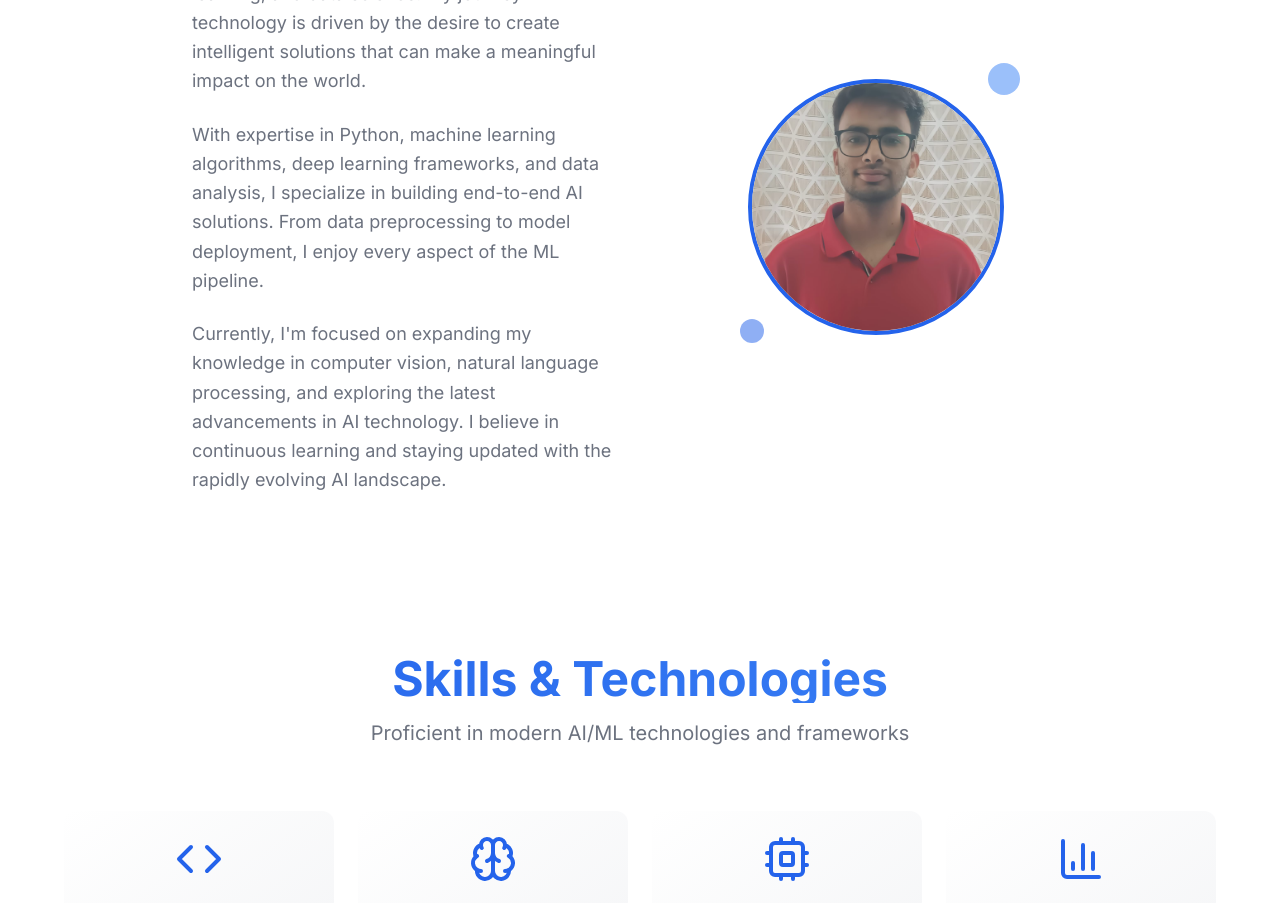
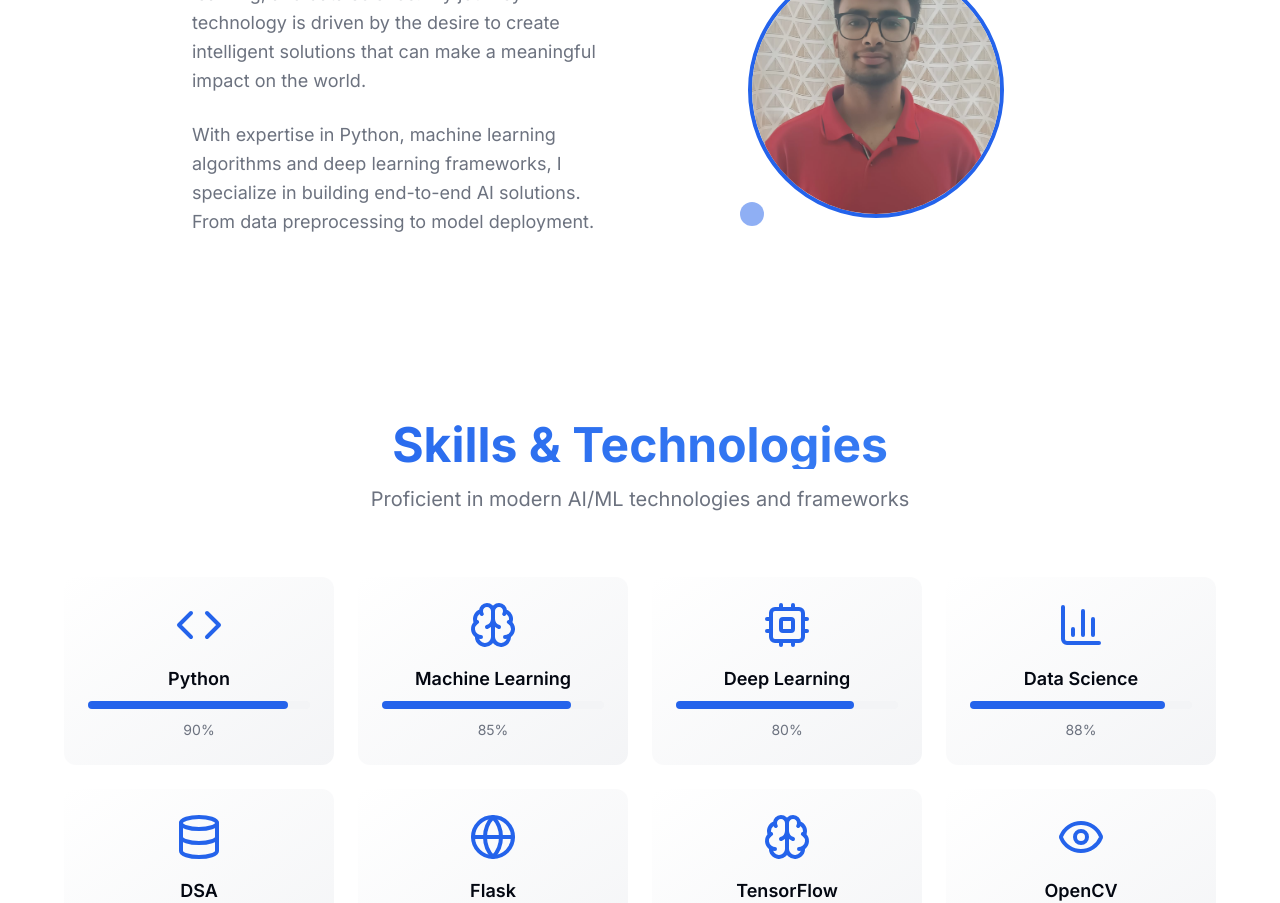
Before and after one commit to yogeshjain7/yogeshkothari-aiml-portfolio, a React (Vite) app: page / in a window 1280 px wide. Shown: the part 1040-1943 px from the top of the page. Built offline with nearby package versions, Linux system fonts and the light colour scheme.

Commit message:
Update AboutSection.tsx

```diff
--- a/src/components/AboutSection.tsx
+++ b/src/components/AboutSection.tsx
@@ -43,17 +43,11 @@ const AboutSection = () => {
               </p>
 
               <p className="text-lg text-muted-foreground leading-relaxed mb-6">
-                With expertise in Python, machine learning algorithms, deep learning frameworks,
-                and data analysis, I specialize in building end-to-end AI solutions. From data
-                preprocessing to model deployment, I enjoy every aspect of the ML pipeline.
+                With expertise in Python, machine learning algorithms and deep learning frameworks,
+                I specialize in building end-to-end AI solutions. From data
+                preprocessing to model deployment.
               </p>
 
-              <p className="text-lg text-muted-foreground leading-relaxed">
-                Currently, I'm focused on expanding my knowledge in computer vision, natural
-                language processing, and exploring the latest advancements in AI technology.
-                I believe in continuous learning and staying updated with the rapidly evolving
-                AI landscape.
-              </p>
             </div>
 
             <div className="flex justify-center">
```
